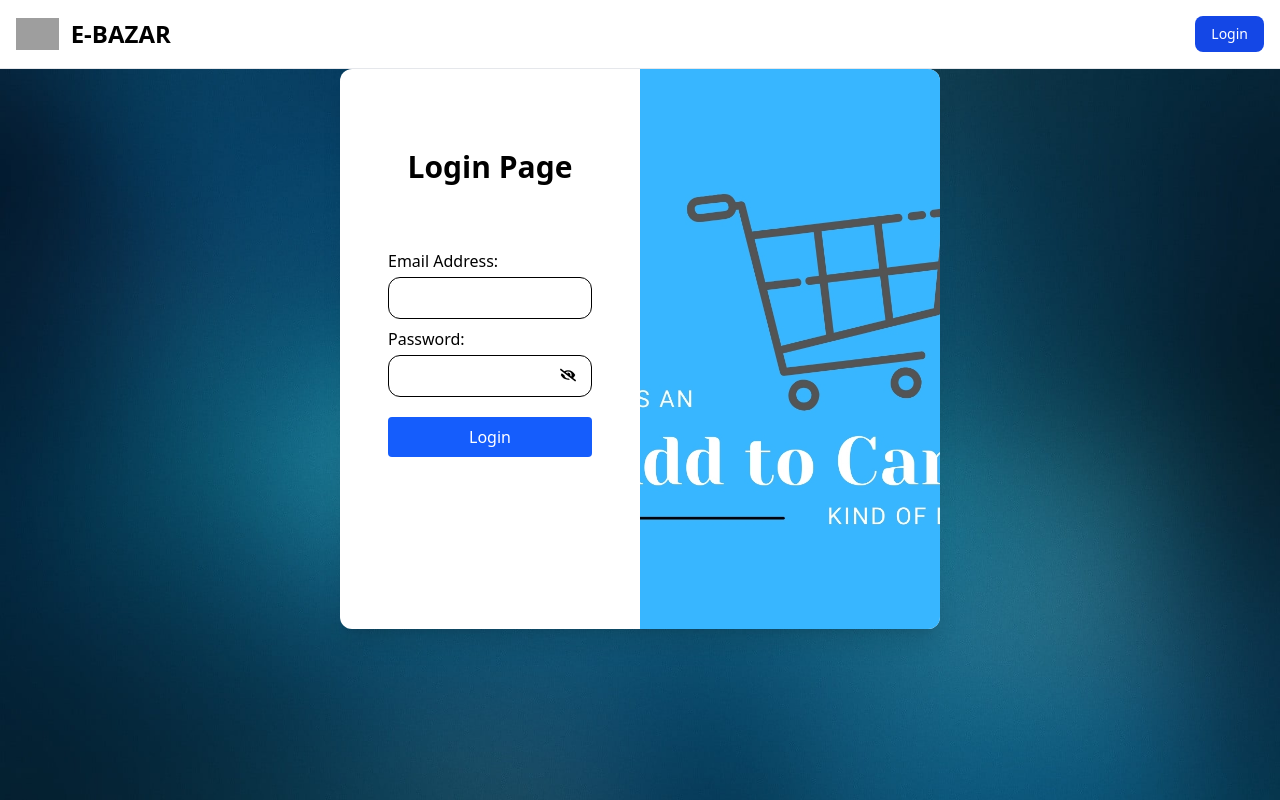
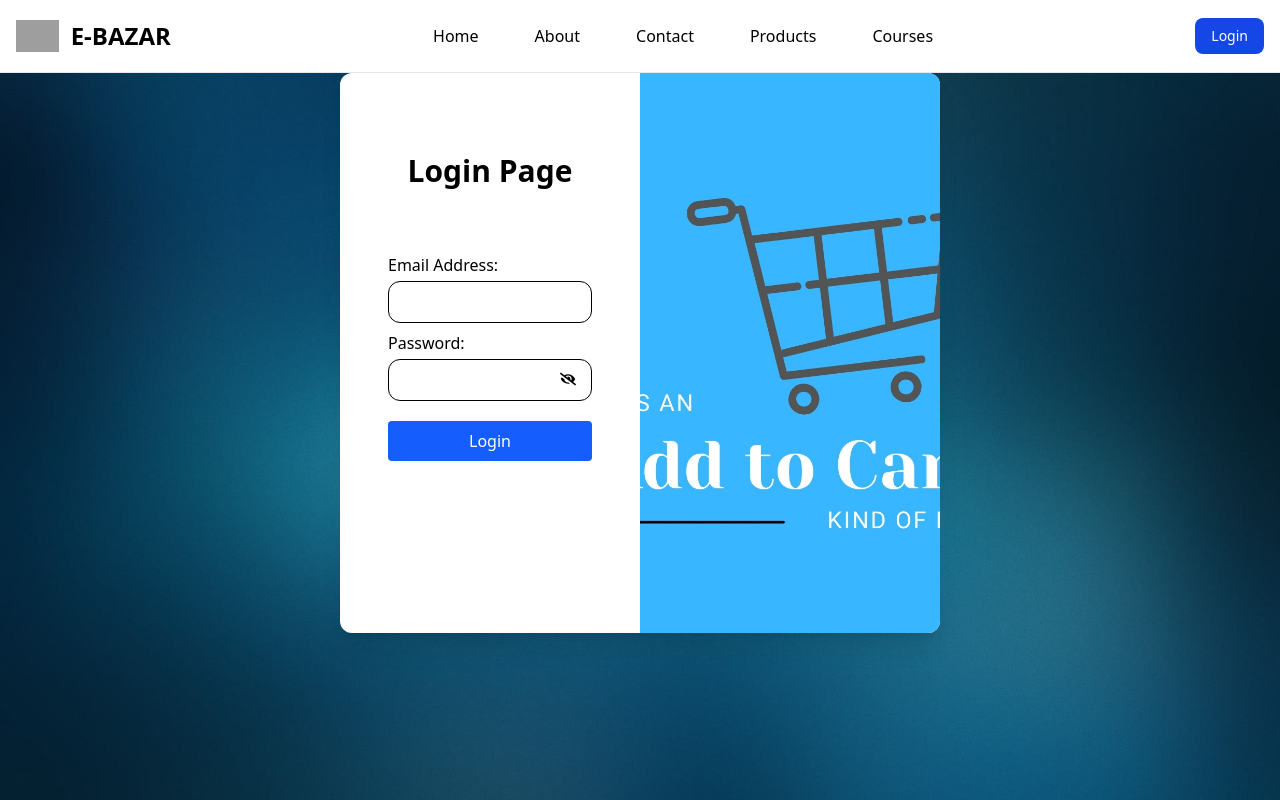
Before and after one commit to Aayush3003265/E-commerse-Practice, a Next.js app: page /login in a window 1280 px wide. Built offline with nearby package versions, Linux system fonts and the light colour scheme; grey boxes are pictures that could not be loaded.

Commit message:
added userPreferenceSlice for dark mode and light mode

```diff
--- a/src/app/(auth)/login/page.js
+++ b/src/app/(auth)/login/page.js
@@ -12,7 +12,7 @@ import { loginUser } from "@/redux/auth/authActions";
 
 const Login = () => {
   const [showPassword, setShowPassword] = useState(false);
-  const { user, error, loading } = useSelector((state) => state);
+  const { user, error, loading } = useSelector((state) => state.auth);
   const router = useRouter();
   const {
     register,
--- a/src/app/globals.css
+++ b/src/app/globals.css
@@ -1 +1,14 @@
 @import "tailwindcss";
+
+
+:root{
+    --primary:#b2261e;
+    --secondary:#ffdc95;
+}
+
+@custom-variant dark (&:where(.dark,.dark *));
+/*
+/* @theme inline{
+    --color-primary:var(--primary);
+    --color-secondary:var(--secondary);
+} */
--- a/src/app/layout.js
+++ b/src/app/layout.js
@@ -25,7 +25,7 @@ export const metadata = {
 
 export default function RootLayout({ children }) {
   return (
-    <html lang="en">
+    <html lang="en" className="light">
       <body
         className={`${geistSans.variable} ${geistMono.variable} antialiased`}>
         <ReduxProviders>
--- a/src/components/NavBar.jsx
+++ b/src/components/NavBar.jsx
@@ -11,12 +11,12 @@ import { logoutUser } from "@/redux/auth/authSlice";
 
 const NavBar = () => {
   // const isAuth = true;
-  const { user } = useSelector((state) => state);
+  const { user } = useSelector((state) => state.auth);
   const dispatch = useDispatch();
   useEffect;
   return (
     <>
-      <nav className="bg-white dark:bg-gray-900  w-full z-20 top-0 start-0 border-b border-gray-200 dark:border-gray-600">
+      <nav className="bg-white dark:bg-gray-900   w-full z-20 top-0 start-0 border-b border-gray-200 dark:border-gray-600">
         <div className="max-w-screen-xl flex flex-wrap items-center justify-between mx-auto p-4">
           <Link
             href="/"
@@ -77,10 +77,10 @@ const NavBar = () => {
             </button>
           </div>
           <div className="items-center justify-between hidden w-full md:flex md:w-auto md:order-1">
-            <ul className="flex flex-col p-4 md:p-0 mt-4 font-medium border border-gray-100 rounded-lg bg-gray-50 md:space-x-8 rtl:space-x-reverse md:flex-row md:mt-0 md:border-0 md:bg-white dark:bg-gray-800 md:dark:bg-gray-900 dark:border-gray-700">
+            <ul className="flex flex-col p-4 md:p-0 mt-4 font-medium border border-gray-100 rounded-lg bg-gray-500 md:space-x-8 rtl:space-x-reverse md:flex-row md:mt-0 md:border-0 xl:text-black md:bg-white dark:bg-gray-800 md:dark:bg-gray-900 dark:border-gray-700">
               {routeLink.map((link, index) => {
                 return user || !link.isAuth ? (
-                  <NavLink link={link} index={index} />
+                  <NavLink link={link} key={index} />
                 ) : null;
               })}
             </ul>
--- a/src/components/NavLink.jsx
+++ b/src/components/NavLink.jsx
@@ -3,20 +3,21 @@ import React from "react";
 import Link from "next/link";
 import { usePathname } from "next/navigation";
 
-const NavLink = ({ link, index }) => {
+const NavLink = ({ link }) => {
   const pathName = usePathname();
   const isActive =
     pathName == link.route ||
     (link.route !== "/" && pathName.startsWith(link.route));
   return (
-    <li key={index}>
+    <li>
       <Link
         href={link.route}
-        className={`${
-          isActive
-            ? "md:dark:text-white text-blue-600"
-            : "text-blue-700 md:dark:text-white"
-        }block py-2 px-3 text-white bg-blue-700 hover:text-white rounded-sm md:bg-transparent  md:dark:text-blue-500`}
+        className={`block py-2 px-3 rounded-sm transition
+      ${
+        isActive
+          ? "text-blue-600 dark:text-blue-500 font-semibold"
+          : "text-black dark:text-white hover:text-blue-600 dark:hover:text-blue-400"
+      }`}
         aria-current="page">
         {link.name}
       </Link>
--- a/src/components/products/ProductCard.jsx
+++ b/src/components/products/ProductCard.jsx
@@ -32,7 +32,7 @@ const ProductCard = ({ product }) => {
         </Link>
 
         <p className="mt-2 font-bold text-black text-lg">$ {product.price}</p>
-        <button className="rounded shadow dark:shadow-white px-4 w-full mt-2 p-1 hover:cursor-pointer dark:bg-zinc-800">
+        <button className="rounded shadow dark:shadow-white px-4 w-full mt-2 p-1 md:bg-blue-700 bg-amber-400 hover:cursor-pointer dark:bg-zinc-800">
           Add to cart
         </button>
       </div>
--- a/src/components/products/ProductDetailById.jsx
+++ b/src/components/products/ProductDetailById.jsx
@@ -13,7 +13,7 @@ const ProductDetailById = ({ product }) => {
             <div className="border p-4 rounded-xl shadow-sm">
               <Image
                 src={product.imageUrls[0]}
-                alt={product.title}
+                alt={product.name}
                 height={500}
                 width={500}
                 className=" object-contain"
@@ -22,7 +22,9 @@ const ProductDetailById = ({ product }) => {
             <div className="flex items-center justify-center gap-4 mt-4">
               {product.imageUrls?.map((image, index) => {
                 return (
-                  <div className="border-2 border-slate-800 h-[100px] w-[100px] p-2">
+                  <div
+                    className="border-2 border-slate-800 h-[100px] w-[100px] p-2"
+                    key={index}>
                     <Image
                       src={image}
                       width={100}
--- /dev/null
+++ b/src/redux/rootReducer.js
@@ -0,0 +1,8 @@
+import { combineReducers } from "@reduxjs/toolkit";
+import authReducer from "./auth/authSlice.js";
+import userPreferenceReducer from "./userPreferences/userPreferenceSlice.js";
+const rootReducer = combineReducers({
+  auth: authReducer,
+  userPreference: userPreferenceReducer,
+});
+export default rootReducer;
--- a/src/redux/store.js
+++ b/src/redux/store.js
@@ -1,13 +1,13 @@
 const { configureStore } = require("@reduxjs/toolkit");
 import persistReducer from "redux-persist/es/persistReducer";
-import authReducer from "./auth/authSlice.js";
 import storage from "redux-persist/lib/storage";
 import persistStore from "redux-persist/es/persistStore";
+import rootReducer from "./rootReducer.js";
 const persistConfig = {
   key: "ebaazar",
   storage,
 };
-const persistedReducer = persistReducer(persistConfig, authReducer);
+const persistedReducer = persistReducer(persistConfig, rootReducer);
 const store = configureStore({
   reducer: persistedReducer,
 });
--- /dev/null
+++ b/src/redux/userPreferences/userPreferenceSlice.js
@@ -0,0 +1,11 @@
+import { createSlice } from "@reduxjs/toolkit";
+
+const userpreferenceSLice = createSlice({
+  name: "userpreference",
+  initialState: {
+    theme: "light",
+  },
+  reducers: {},
+});
+
+export default userpreferenceSLice.reducer;
```
